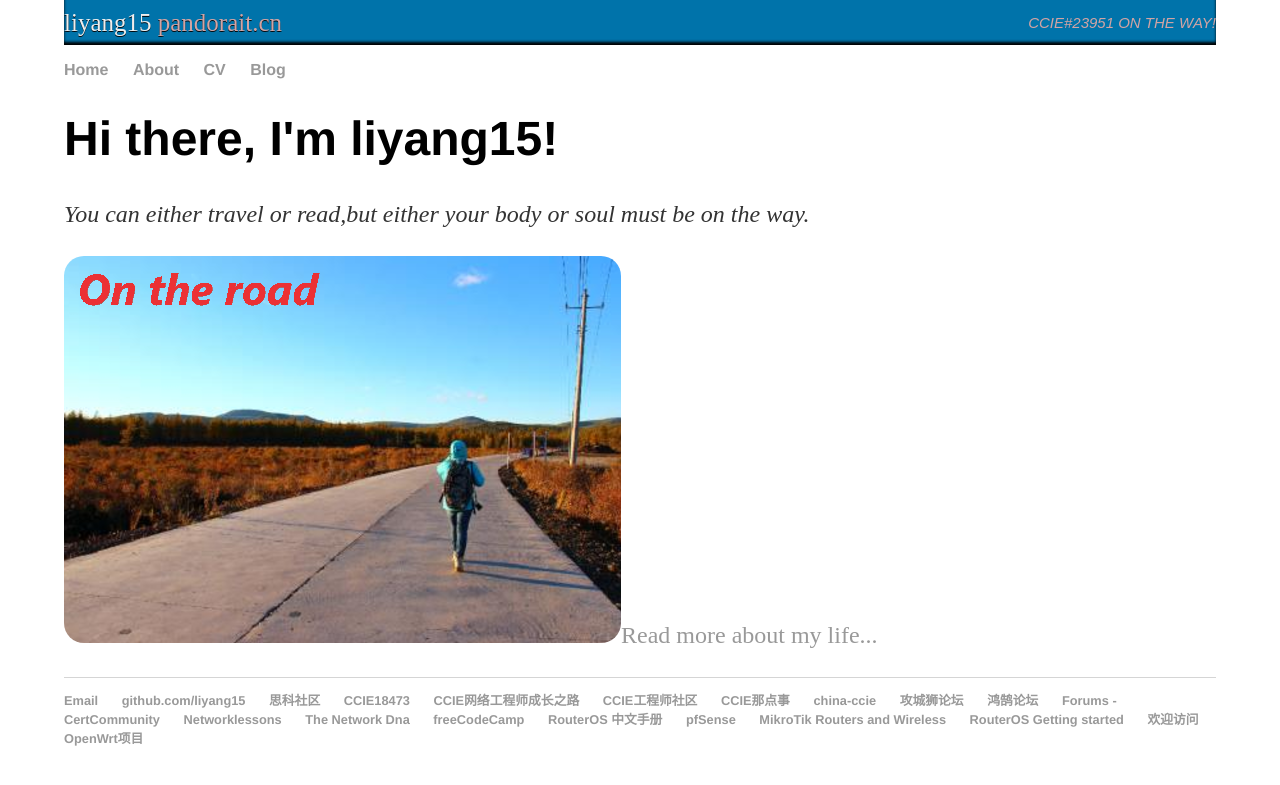
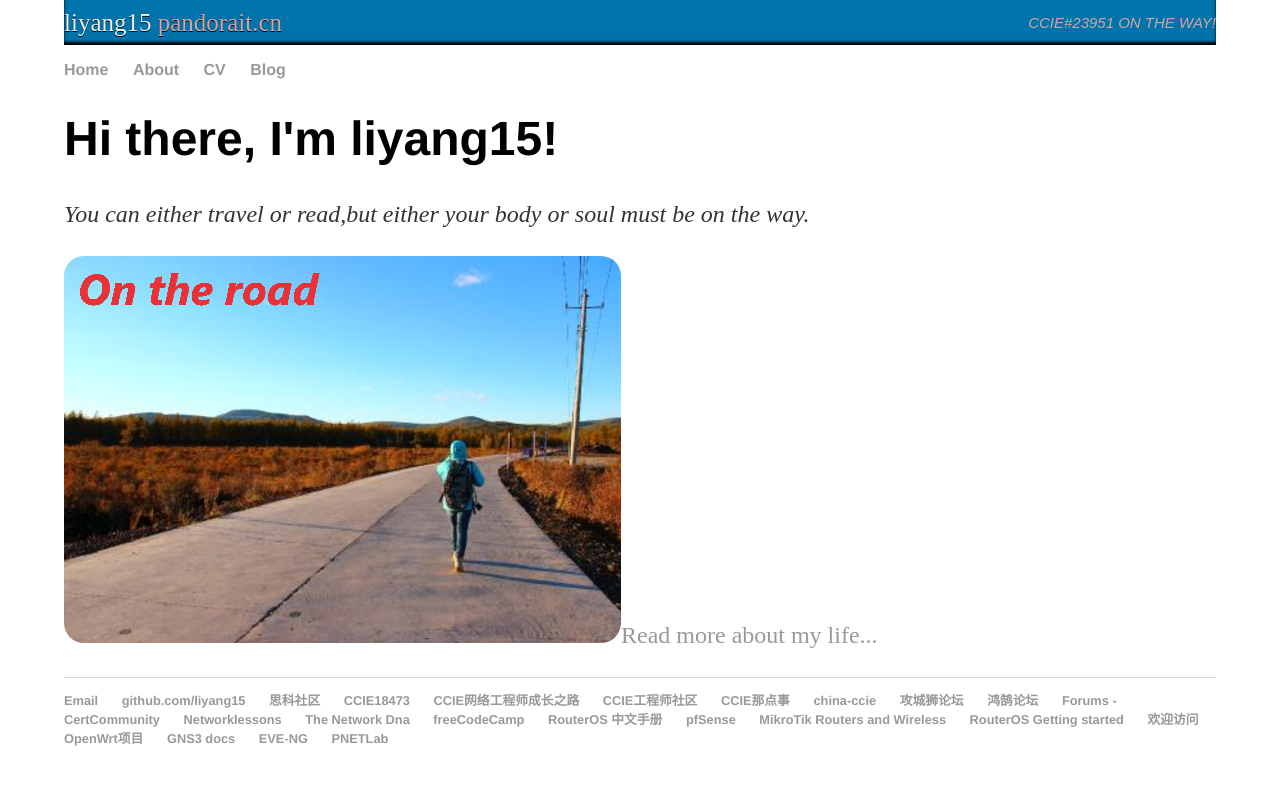
Before and after one commit to liyang15/liyang15.github.io, a Jekyll site: the page built from index.html, in a window 1280 px wide. Shown: the top 785 px of the page. Built offline with Jekyll 4.4.1, drawn with Linux system fonts in a browser that asks for light colours.

Commit message:
Update default.html

```diff
--- a/_layouts/default.html
+++ b/_layouts/default.html
@@ -48,6 +48,9 @@
 					<li><a href="https://mikrotik.com/" target="_blank">MikroTik Routers and Wireless</a></li>
 					<li><a href="https://help.mikrotik.com/docs/display/ROS/Getting+started" target="_blank">RouterOS Getting started</a></li>
 					<li><a href="https://openwrt.org/zh/start" target="_blank">欢迎访问OpenWrt项目</a></li>
+					<li><a href="https://docs.gns3.com/" target="_blank">GNS3 docs</a></li>
+					<li><a href="https://www.eve-ng.net/" target="_blank">EVE-NG</a></li>
+					<li><a href="https://pnetlab.com/" target="_blank">PNETLab</a></li>
 				</ul>
 			</footer>
 		</body>
```
